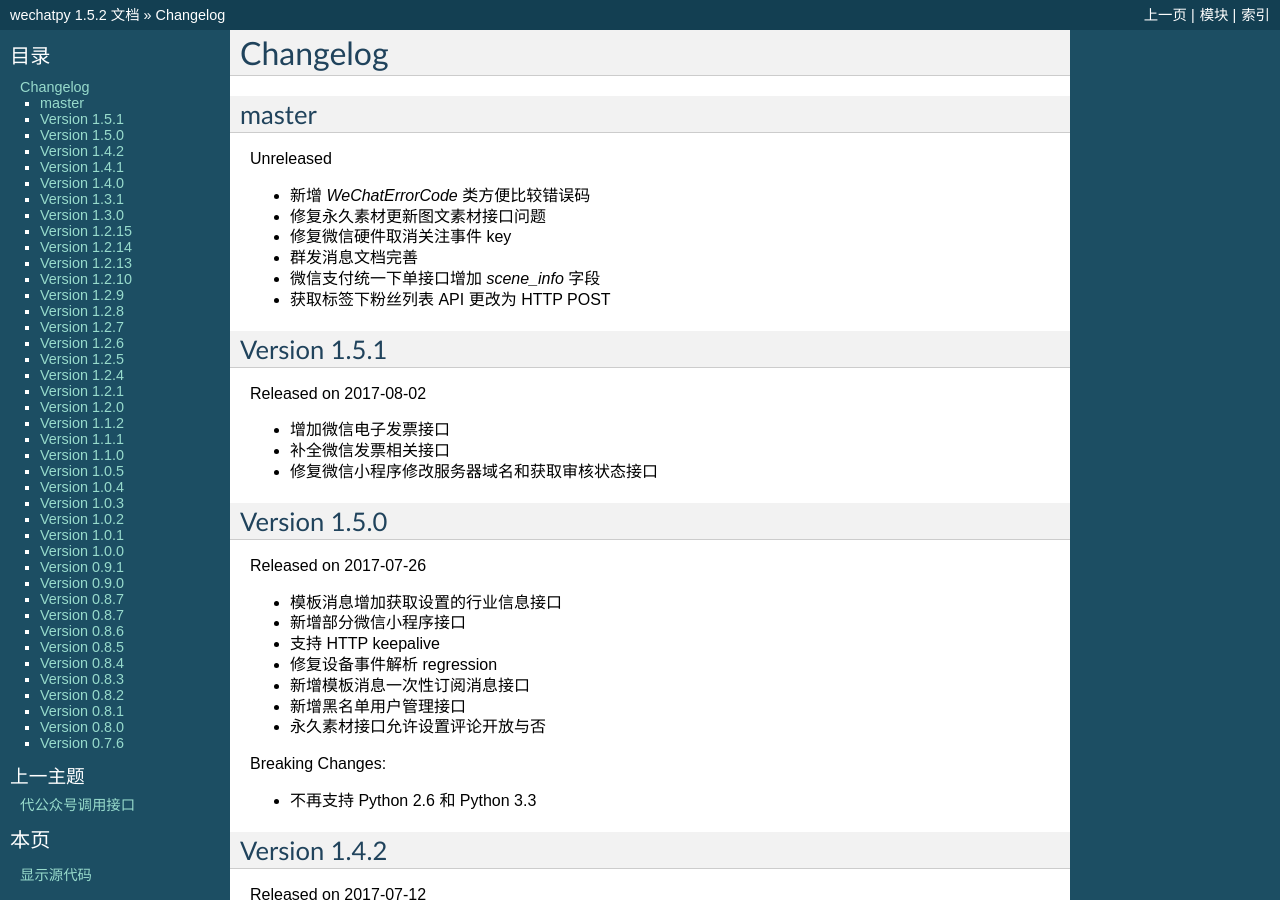
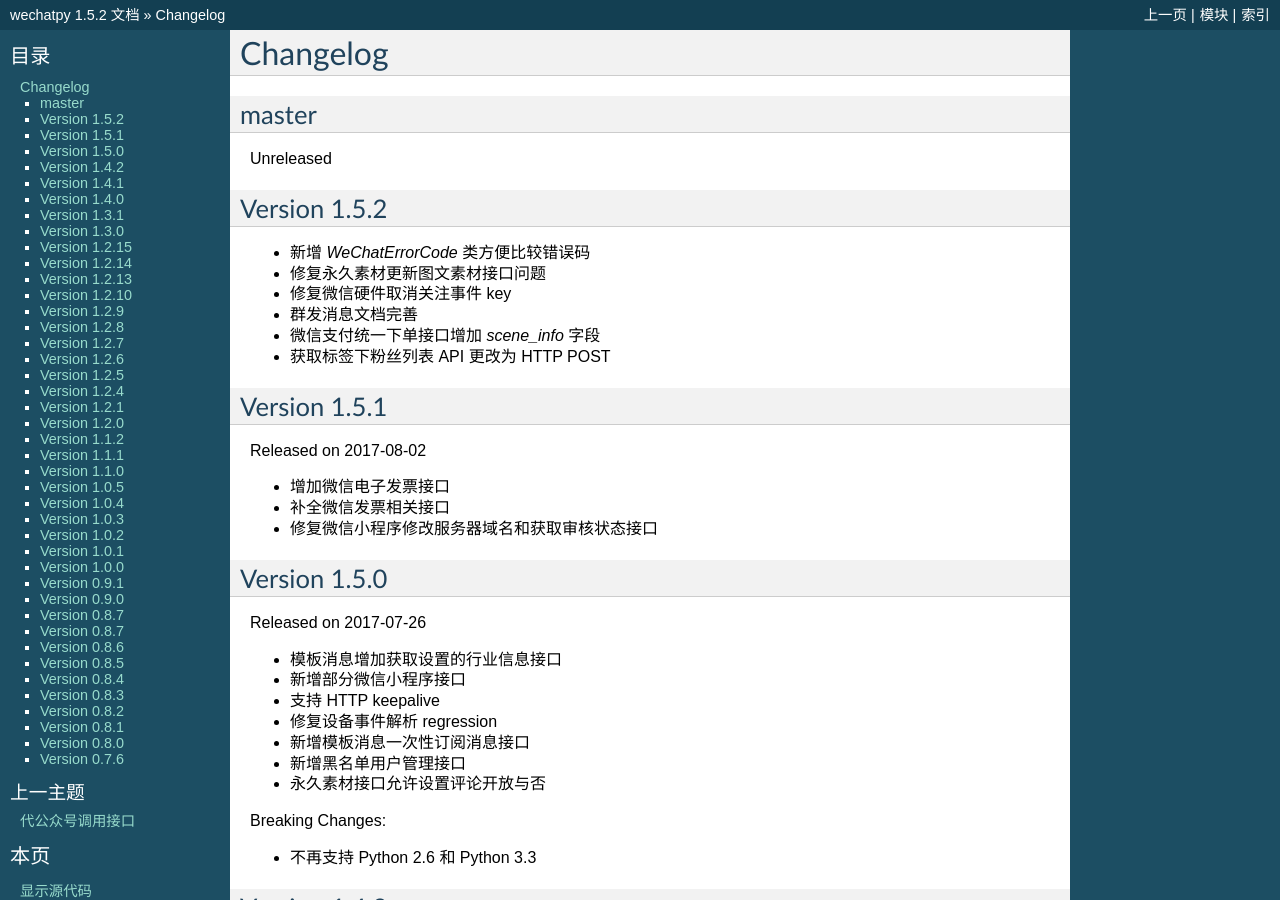
Before and after one commit to wechatpy/wechatpy, a Sphinx documentation site: the page built from docs/changelog.rst, in a window 1280 px wide and 900 px high. Built offline with Sphinx 7.4.7, drawn with Linux system fonts in a browser that asks for light colours.

Commit message:
Update changelog

```diff
--- a/docs/changelog.rst
+++ b/docs/changelog.rst
@@ -5,6 +5,9 @@
 ------------------
 
 Unreleased
+
+Version 1.5.2
+-------------------
 
 + 新增 `WeChatErrorCode` 类方便比较错误码
 + 修复永久素材更新图文素材接口问题
```
